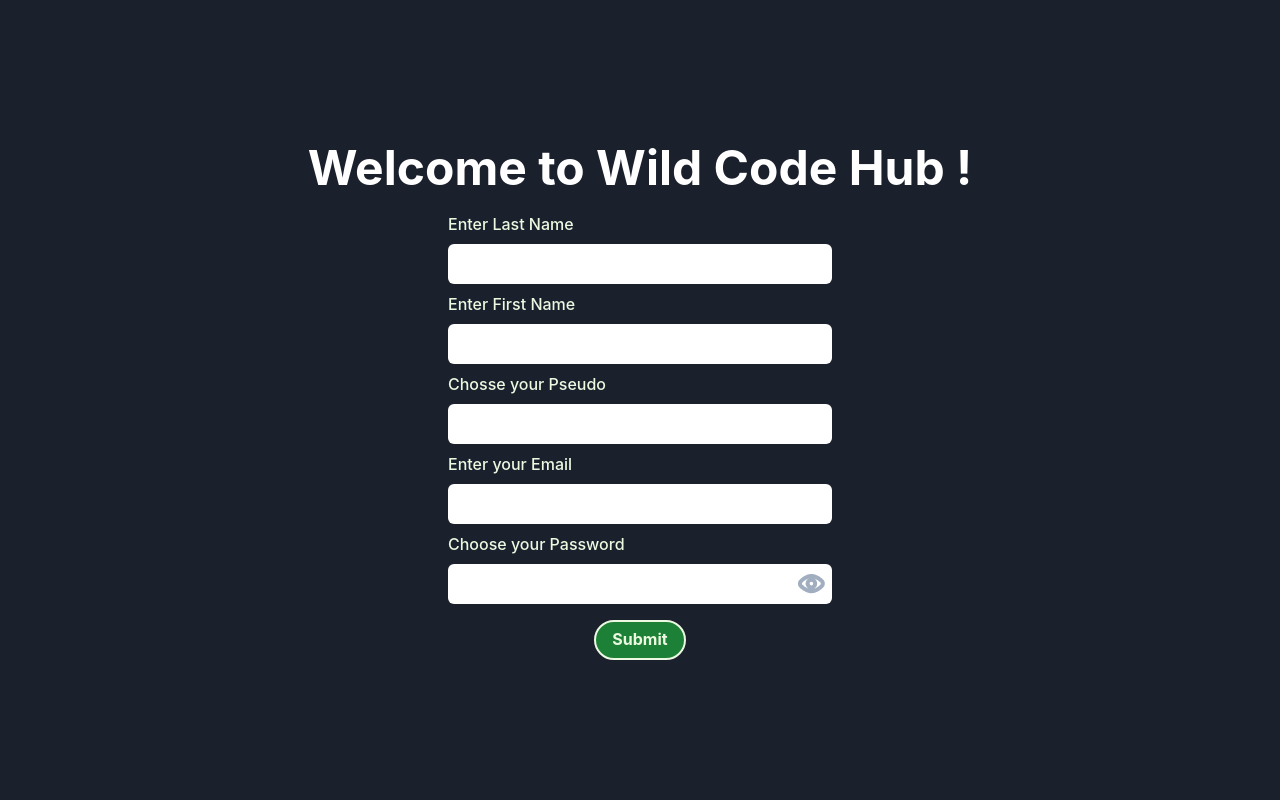
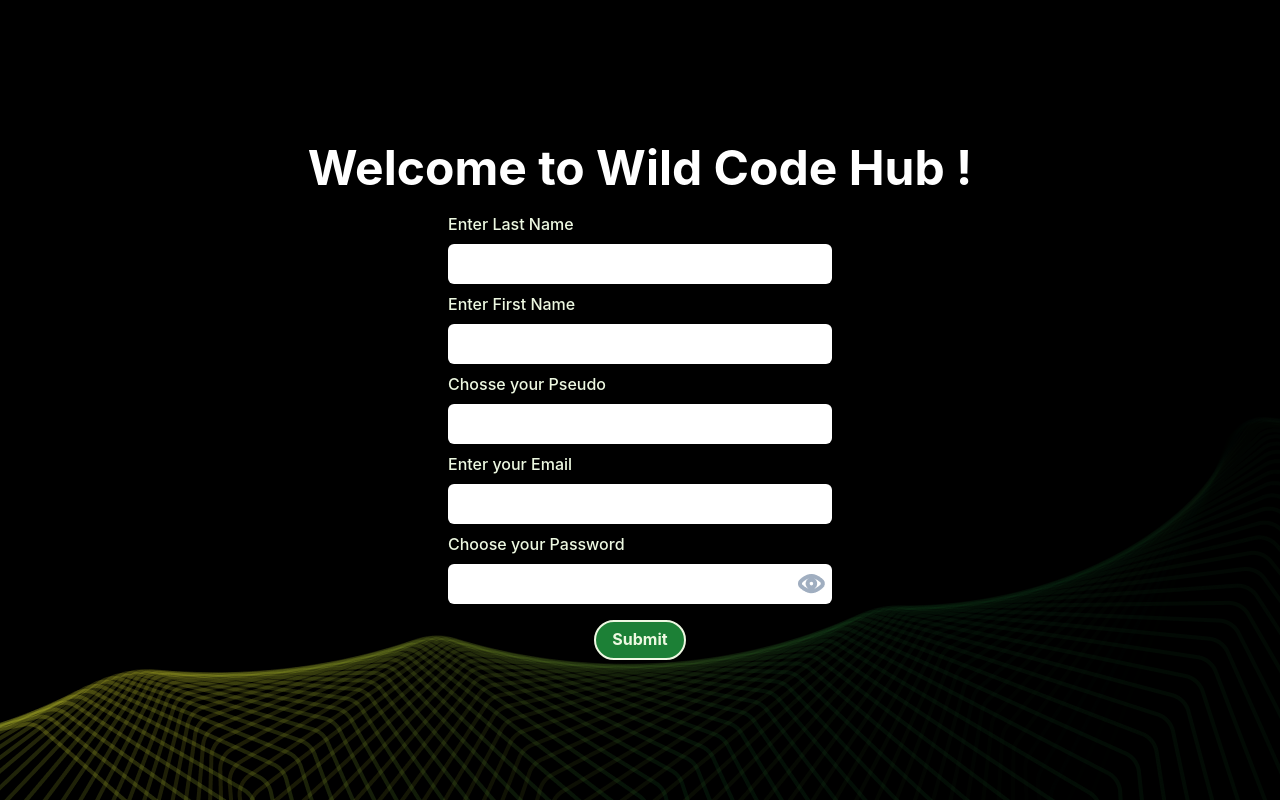
Before and after one commit to WildCodeSchool/2309-wns-jaune-wild-code-hub, a Next.js app in the folder frontend/: page /auth/register in a window 1280 px wide. Built offline with nearby package versions, Linux system fonts and the light colour scheme.

Commit message:
add style register and login

```diff
--- a/frontend/src/pages/auth/login.tsx
+++ b/frontend/src/pages/auth/login.tsx
@@ -88,7 +88,7 @@
     const { isOpen, onOpen, onClose } = useDisclosure();
 
     return (
-        <Box {...components.Box.main}>
+        <Box {...components.Box.main} bgColor={"background"} bgRepeat={"no-repeat"} bgImage="url(/BGForm.png)">
             <Box {...components.Box.containerBox} p={30}>
                 <Text fontSize='3xl' color="white" as='b' mb={10}>Connect to your Hub !</Text >
                 <Box {...components.Box.formModal} p={2}>
--- a/frontend/src/pages/auth/register.tsx
+++ b/frontend/src/pages/auth/register.tsx
@@ -180,7 +180,7 @@
     }
 
     return (
-        <Box {...components.Box.main}>
+        <Box {...components.Box.main} bgColor={"background"} bgRepeat={"no-repeat"} bgImage="url(/BGForm.png)">
             <Box {...components.Box.containerBox} >
                 <Text fontSize='5xl' color="white" as='b'>Welcome to Wild Code Hub !</Text >
                 <Box {...components.Box.form} p={2}>
```
Also changed, not shown: frontend/public/BGForm.png (added).
